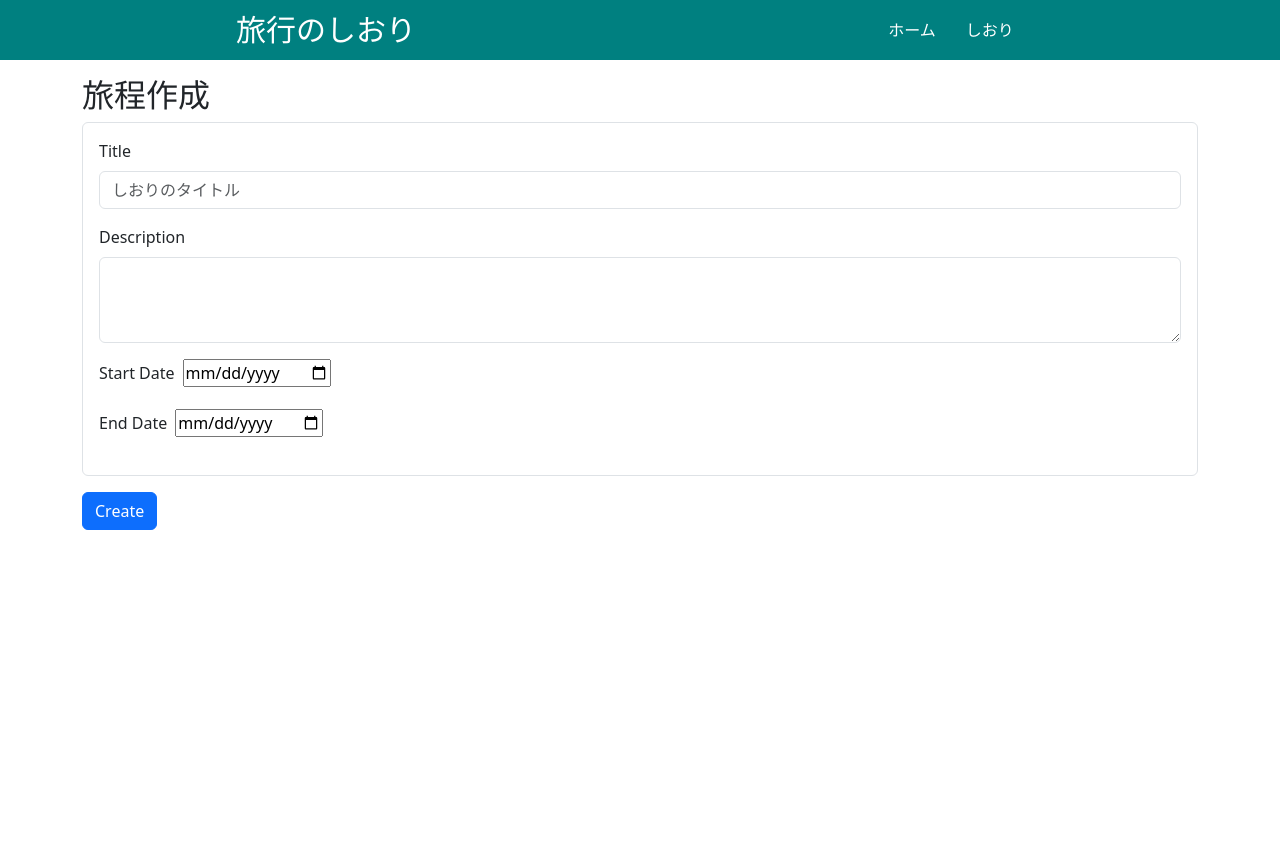
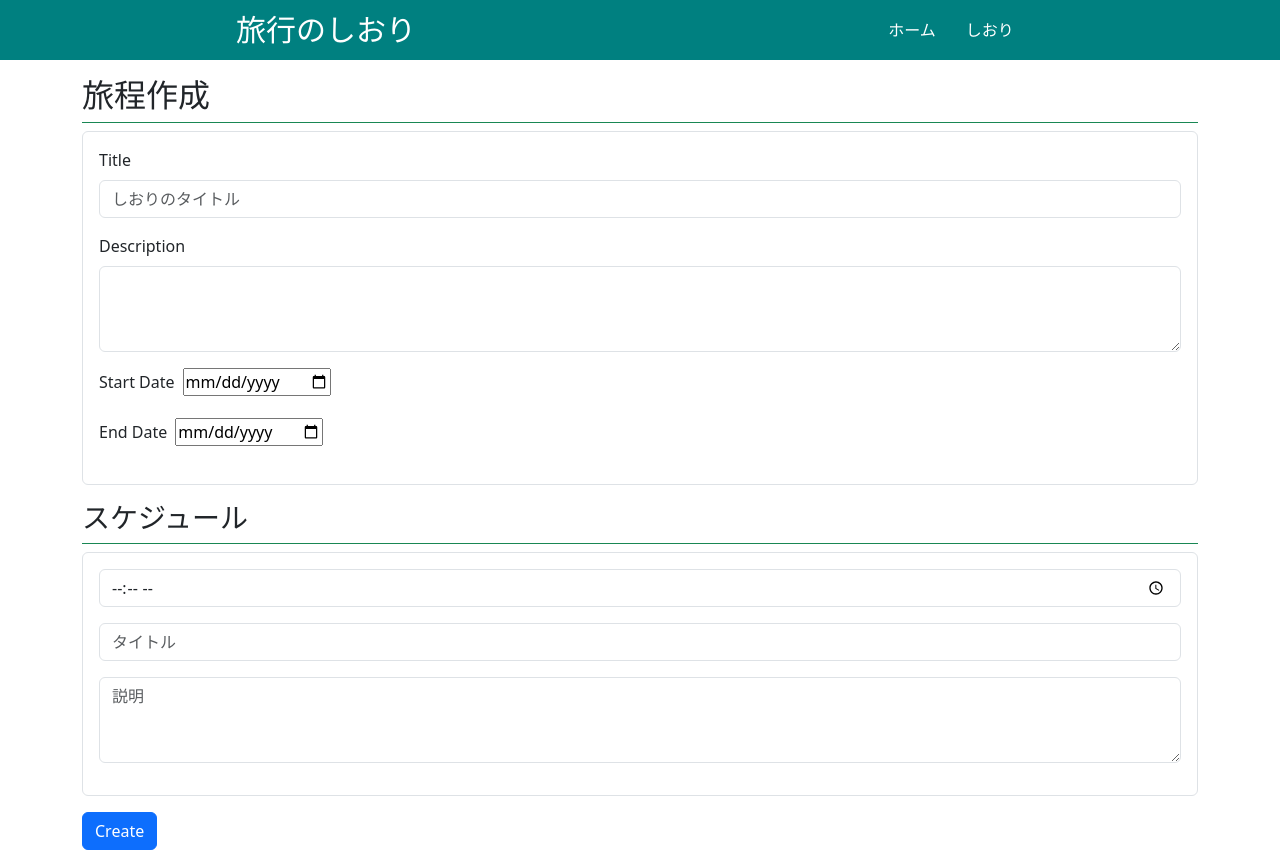
Before and after one commit to kazuef/travel-itinerary, a React (Create React App) app in the folder travel-itinerary-app/: page /create in a window 1280 px wide. Before the commit the page ends 800 px from the top, so only its background shows below. Built offline with nearby package versions, Linux system fonts and the light colour scheme.

Commit message:
スケジュール入力フォーム作成

```diff
--- a/travel-itinerary-app/src/components/ItineraryForm.js
+++ b/travel-itinerary-app/src/components/ItineraryForm.js
@@ -42,7 +42,7 @@ const ItineraryForm = () => {
             {/* <header className="itinerary-top">
                 <h2 className='itinerary-title'>{id ? '予定編集' : '予定作成'}</h2>
             </header> */}
-            <h2>{id ? '旅程編集' : '旅程作成'}</h2>
+            <h2 className='border-bottom border-success pb-2'>{id ? '旅程編集' : '旅程作成'}</h2>
             <div className="border rounded-2 p-3 mb-3">
                 <div className="mb-3">
                     <label for="exampleFormControlInput1" className="form-label">Title</label>
@@ -83,6 +83,36 @@ const ItineraryForm = () => {
                     />
                 </div>
             </div>
+            <h3 className='border-bottom border-success pb-2'>スケジュール</h3>
+            <div className="border rounded-2 p-3 mb-3">
+                <div className="mb-3">
+                    <input
+                        type='time'
+                        class='form-control'
+                        required
+                    />
+                </div>
+                <div className="mb-3">
+                    <input
+                        type='text'
+                        class='form-control'
+                        placeholder='タイトル'
+                        value={title}
+                        onChange={(e) => setTitle(e.target.value)}
+                        required
+                    />
+                </div>
+                <div className='mb-3'>
+                    <textarea
+                        class='form-control'
+                        placeholder='説明'
+                        rows='3'
+                        value={description}
+                        onChange={(e) => setDescription(e.target.value)}
+                    >
+                    </textarea>
+                </div>
+            </div>
             <button className="mb-3 btn btn-primary" type="submit">{id ? 'Update' : 'Create'}</button>
         </form>
     )
```
